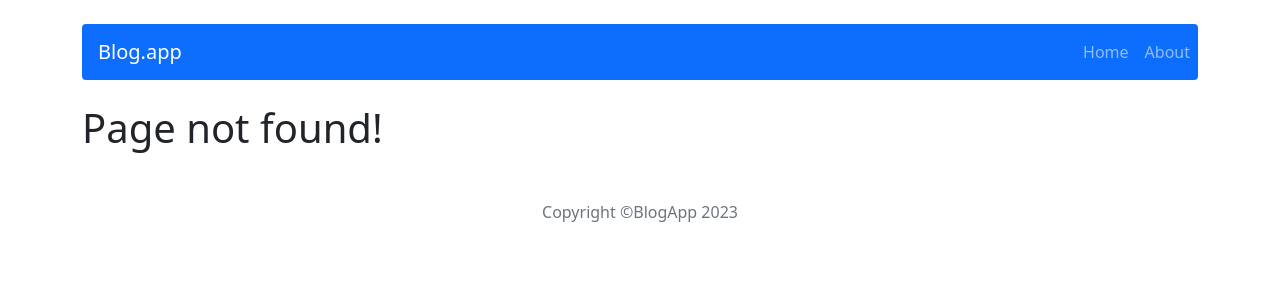
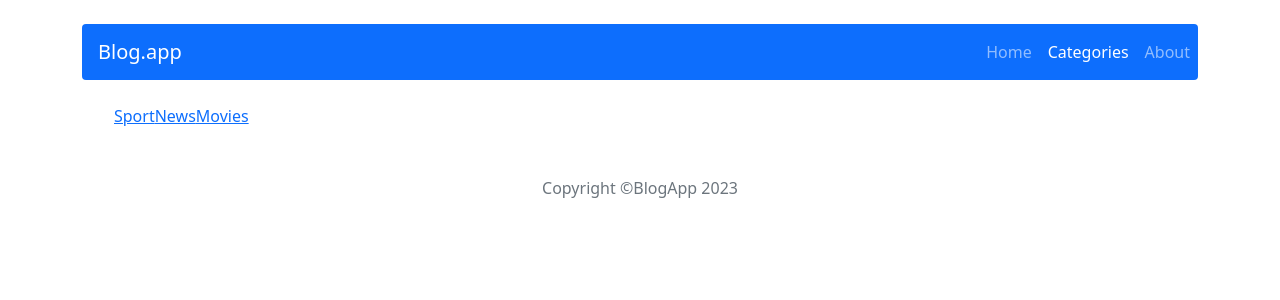
Before and after one commit to Dominik-Wilk/Blog-React, a React (Create React App) app: page /categories in a window 1280 px wide. Before the commit this address had no page. Shown: the top 300 px of the page. Built offline with nearby package versions, Linux system fonts and the light colour scheme.

Commit message:
Fix bug with validation shortDescription

```diff
--- a/src/App.js
+++ b/src/App.js
@@ -8,6 +8,7 @@ import EditPost from './components/pages/EditPost/EditPost';
 import Header from './components/views/Header/Header';
 import Footer from './components/views/Footer/Footer';
 import { Container } from 'react-bootstrap';
+import Categories from './components/pages/Categories/Categories';
 
 const App = () => {
   return (
@@ -19,6 +20,7 @@ const App = () => {
         <Route path='/post/add' element={<AddPost />} />
         <Route path='/post/edit/:id' element={<EditPost />} />
         <Route path='/about' element={<About />} />
+        <Route path='/categories' element={<Categories />} />
         <Route path='*' element={<NotFound />} />
       </Routes>
       <Footer />
--- a/src/components/common/Post/Post.js
+++ b/src/components/common/Post/Post.js
@@ -11,6 +11,8 @@ const Post = props => {
           <br />
           <b>Published:</b> {props.publishedDate}
           <br />
+          <b>Category:</b>
+          <br />
           {props.shortDescription}
         </Card.Text>
         <Button as={Link} to={`/post/${props.id}`} variant='primary'>
--- a/src/components/features/PostsForm/PostsForm.js
+++ b/src/components/features/PostsForm/PostsForm.js
@@ -8,6 +8,8 @@ import 'react-quill/dist/quill.snow.css';
 import 'react-datepicker/dist/react-datepicker.css';
 import dateToStr from '../../../utils/dateToStr';
 import { useForm } from 'react-hook-form';
+import { useSelector } from 'react-redux';
+import { getCategories } from '../../../redux/categoryRedux';
 
 const PostsForm = ({ action, actionText, ...props }) => {
   const [title, setTitle] = useState(props.title || '');
@@ -17,9 +19,11 @@ const PostsForm = ({ action, actionText, ...props }) => {
     props.shortDescription || ''
   );
   const [content, setContent] = useState(props.content || '');
-
   const [contentError, setContentError] = useState(false);
   const [dateError, setDateError] = useState(false);
+
+  const allCategories = useSelector(getCategories);
+  console.log(props);
   const handleSubmit = () => {
     setContentError(!content);
     setDateError(!publishedDate);
@@ -28,6 +32,7 @@ const PostsForm = ({ action, actionText, ...props }) => {
         title,
         author,
         publishedDate: dateToStr(publishedDate),
+        // category,
         content,
         shortDescription,
       });
@@ -85,7 +90,7 @@ const PostsForm = ({ action, actionText, ...props }) => {
           <DatePicker
             selected={publishedDate}
             onChange={date => setPublishedDate(date)}
-            // dateFormat={`dd/MM/yyyy`}
+            dateFormat={`dd/MM/yyyy`}
           />
           {dateError && (
             <small className='d-block form-text text-danger mt-2'>
@@ -96,12 +101,27 @@ const PostsForm = ({ action, actionText, ...props }) => {
       </Row>
       <Row className='mb-3'>
         <Form.Group as={Col} md='10'>
+          <Form.Label>Category</Form.Label>
+
+          <select className='d-block w-100' defaultValue=''>
+            <option value='' disabled>
+              Select category
+            </option>
+            {allCategories.map(category => (
+              <option key={category.id} value={category.name}>
+                {category.name}
+              </option>
+            ))}
+          </select>
+        </Form.Group>
+      </Row>
+      <Row className='mb-3'>
+        <Form.Group as={Col} md='10'>
           <Form.Label>Short description</Form.Label>
           <Form.Control
-            {...register('shortDescription', { required: true, minLength: 20 })}
+            {...register('shortDescription', { required: true, min: 20 })}
             as='textarea'
             placeholder='Leave a comment here'
-            name='descriptions'
             value={shortDescription}
             onChange={e => setShortDescription(e.target.value)}
           />
@@ -125,7 +145,7 @@ const PostsForm = ({ action, actionText, ...props }) => {
             placeholder='Leave a comment here'
           />
           {contentError && (
-            <small className='d-block form-text text-danger mt-2'>
+            <small className='d-block form-text text-danger mt-2 mx-2'>
               Content can't be empty
             </small>
           )}
--- /dev/null
+++ b/src/components/pages/Categories/Categories.js
@@ -0,0 +1,16 @@
+import { useSelector } from 'react-redux';
+import { getCategories } from '../../../redux/categoryRedux';
+import { Link } from 'react-router-dom';
+
+const Categories = () => {
+  const allCategories = useSelector(getCategories);
+
+  return (
+    <ul>
+      {allCategories.map(category => (
+        <Link key={category.id}>{category.name}</Link>
+      ))}
+    </ul>
+  );
+};
+export default Categories;
--- a/src/components/views/NavBar/NavBar.js
+++ b/src/components/views/NavBar/NavBar.js
@@ -14,6 +14,9 @@ const NavBar = () => {
         <Nav.Link as={NavLink} to='/'>
           Home
         </Nav.Link>
+        <Nav.Link as={NavLink} to='/categories'>
+          Categories
+        </Nav.Link>
         <Nav.Link as={NavLink} to='/about'>
           About
         </Nav.Link>
--- /dev/null
+++ b/src/redux/categoryRedux.js
@@ -0,0 +1,16 @@
+import { createSelector } from '@reduxjs/toolkit';
+
+const categories = state => state.category;
+
+export const getCategories = createSelector(
+  [categories],
+  categories => categories
+);
+
+const categoryReducer = (statePart = [], action) => {
+  switch (action.type) {
+    default:
+      return statePart;
+  }
+};
+export default categoryReducer;
--- a/src/redux/initialState.js
+++ b/src/redux/initialState.js
@@ -13,7 +13,7 @@ const initialState = {
       title: 'Article title',
       shortDescription: 'Short description of article...',
       content: 'Main content of article',
-      publishedDate: '02/10/2022',
+      publishedDate: '10/02/2022',
       author: 'Susan Glith',
     },
     {
@@ -21,7 +21,7 @@ const initialState = {
       title: 'Article title',
       shortDescription: 'Short description of article...',
       content: 'Main content of article',
-      publishedDate: '02/10/2022',
+      publishedDate: '10/02/2022',
       author: 'Mark Dolittle',
     },
     {
@@ -29,8 +29,22 @@ const initialState = {
       title: 'Article title',
       shortDescription: 'Short description of article...',
       content: 'Main content of article',
-      publishedDate: '02/20/2022',
+      publishedDate: '20/02/2022',
       author: 'John Smith',
+    },
+  ],
+  category: [
+    {
+      id: '1',
+      name: 'Sport',
+    },
+    {
+      id: '2',
+      name: 'News',
+    },
+    {
+      id: '3',
+      name: 'Movies',
     },
   ],
 };
--- a/src/redux/postsRedux.js
+++ b/src/redux/postsRedux.js
@@ -3,7 +3,6 @@ import { createSelector, nanoid } from '@reduxjs/toolkit';
 // selectors
 const selectPosts = state => state.posts;
 const selectPostId = (state, id) => id;
-
 export const getPosts = createSelector([selectPosts], posts => posts);
 export const getPostById = createSelector(
   [selectPosts, selectPostId],
--- a/src/redux/store.js
+++ b/src/redux/store.js
@@ -1,8 +1,10 @@
 import { combineReducers, configureStore } from '@reduxjs/toolkit';
 import initialState from './initialState';
 import postsReducer from './postsRedux';
+import categoryReducer from './categoryRedux';
 const subreducers = {
   posts: postsReducer,
+  category: categoryReducer,
 };
 
 const reducer = combineReducers(subreducers);
--- a/src/utils/dateToStr.js
+++ b/src/utils/dateToStr.js
@@ -3,6 +3,6 @@ const dateToStr = date => {
   const day = String(date.getDate()).padStart(2, '0');
   const year = date.getFullYear();
 
-  return `${month}/${day}/${year}`;
+  return `${day}/${month}/${year}`;
 };
 export default dateToStr;
```
